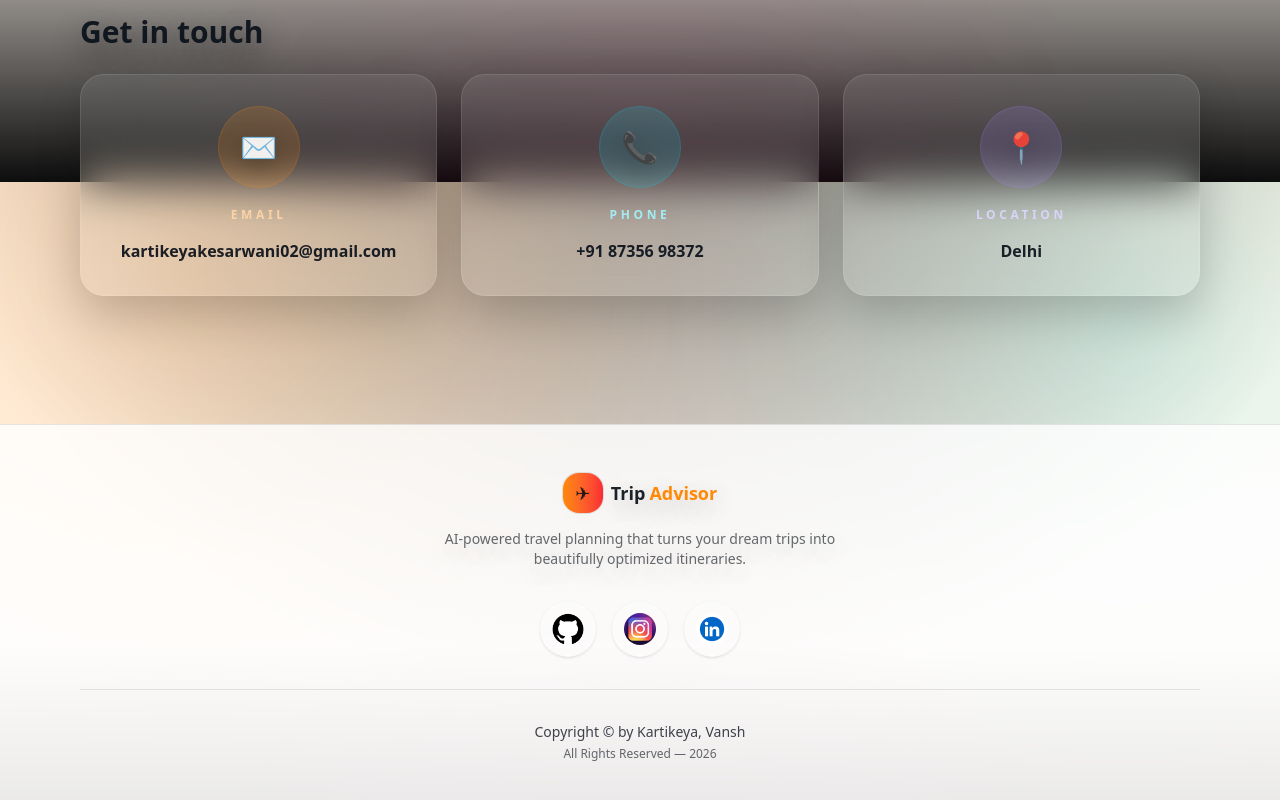
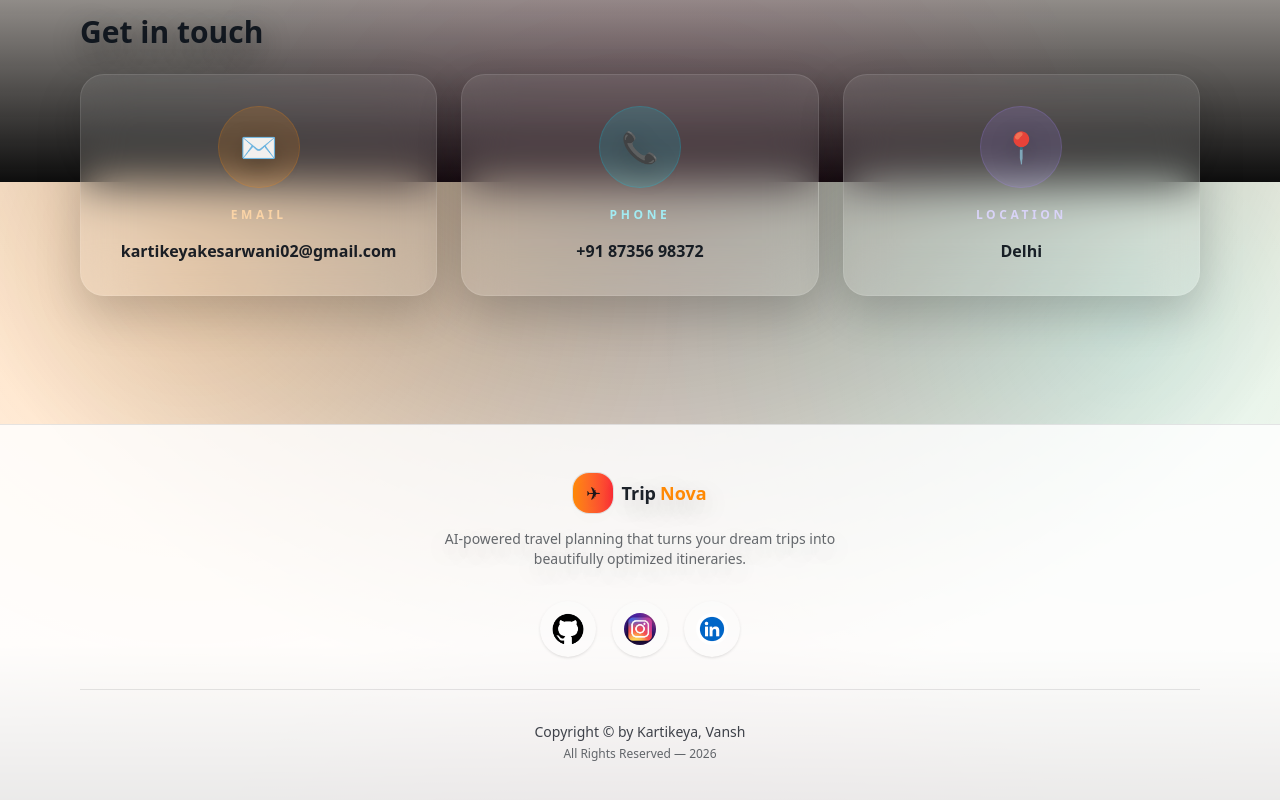
Before and after one commit to kartikkes02/TripNova, a React (Vite) app in the folder frontend/: page / in a window 1280 px wide. Shown: the part 2218-3018 px from the top of the page. Built offline with nearby package versions, Linux system fonts and the light colour scheme; no server answers.

Commit message:
Update brand name from 'Advisor' to 'Nova' in Footer

```diff
--- a/frontend/src/components/Footer.jsx
+++ b/frontend/src/components/Footer.jsx
@@ -36,7 +36,7 @@ export default function Footer() {
               </motion.div>
               <div className="flex items-baseline gap-1">
                 <span className="text-lg font-extrabold text-white">Trip</span>
-                <span className="text-lg font-extrabold text-orange-400">Advisor</span>
+                <span className="text-lg font-extrabold text-orange-400">Nova</span>
               </div>
             </Link>
 
```
